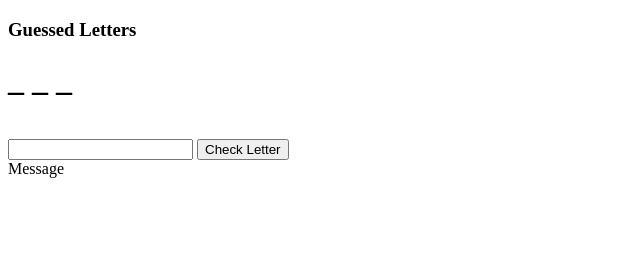
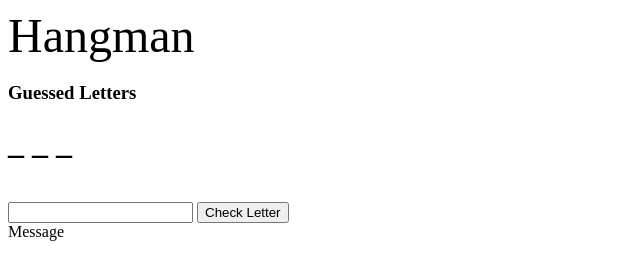
Before and after one commit to GBarrBrown/hangman, a plain HTML site: page index.html in a window 1280 px wide. Shown: the whole page, without its empty margins (0-640 px from the left). Drawn offline with Linux system fonts and the light colour scheme.

Commit message:
added game title and css

```diff
--- a/hangman.css
+++ b/hangman.css
@@ -5,3 +5,7 @@
 #theWord {
   font-size: 200%;
 }
+
+#gameTitle {
+  font-size: 300%;
+}
--- a/index.html
+++ b/index.html
@@ -8,6 +8,7 @@
 </head>
 
 <body>
+  <div id="gameTitle">Hangman</div>
   <div id="gallows"></div>
   <div id="guessed">
     <h3>Guessed Letters</h3>
```
